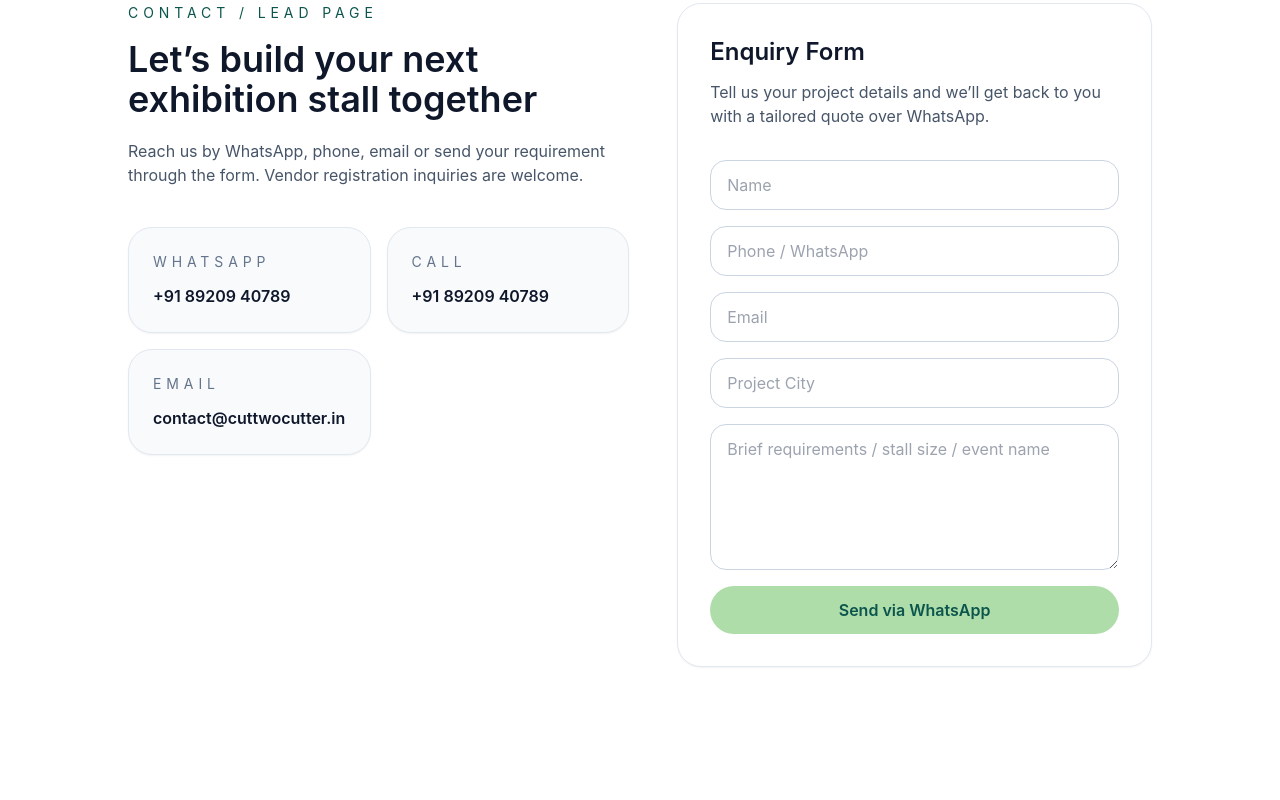
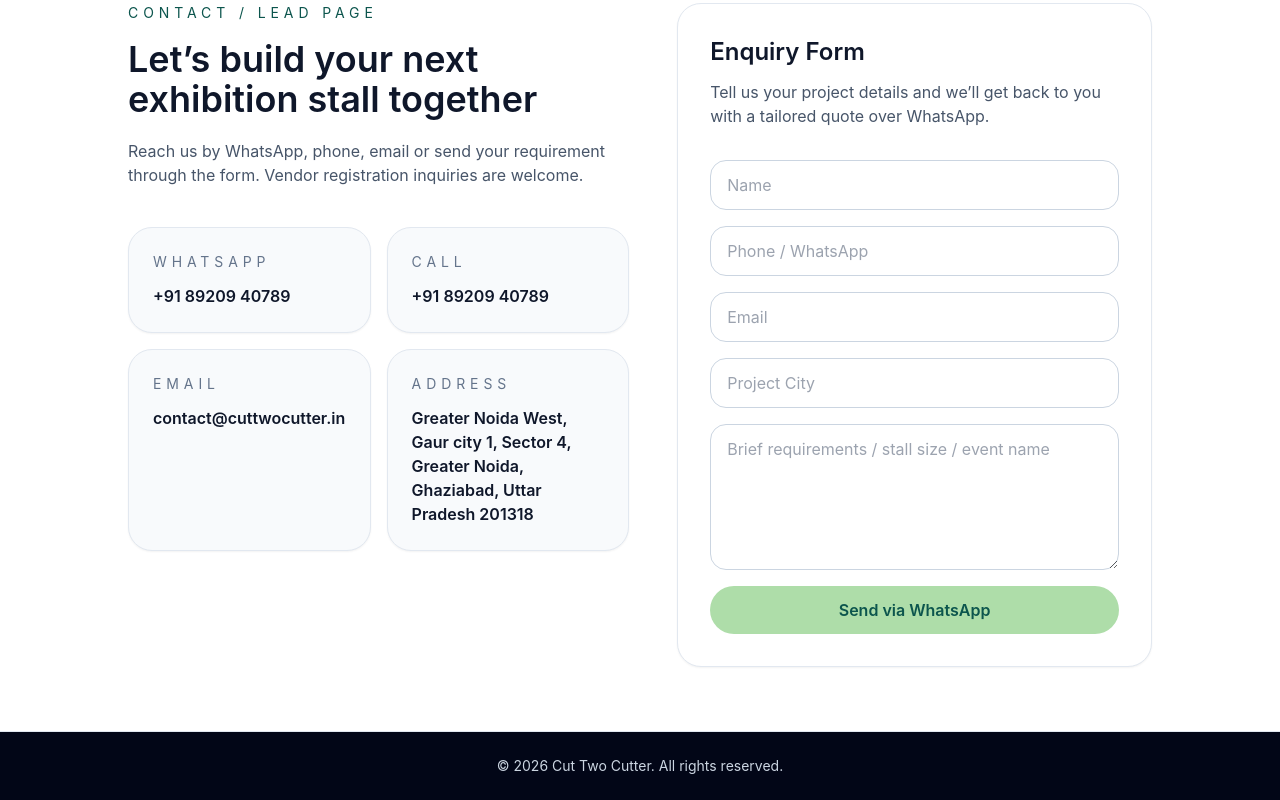
Before and after one commit to cuttwocutter/events, a Next.js app: page /contact in a window 1280 px wide. Shown: the part 193-993 px from the top of the page. Before the commit the page ends 924 px from the top, so only its background shows below. Built offline with nearby package versions, Linux system fonts and the light colour scheme.

Commit message:
changes updated

```diff
--- a/app/contact/page.js
+++ b/app/contact/page.js
@@ -26,6 +26,10 @@ export default function Contact() {
                                 <p className="text-sm uppercase tracking-[0.35em] text-slate-500">Email</p>
                                 <p className="mt-3 font-semibold text-slate-900">contact@cuttwocutter.in</p>
                             </a>
+                            <a href="/" className="rounded-3xl border border-slate-200 bg-slate-50 p-6 shadow-sm hover:bg-slate-100 transition">
+                                <p className="text-sm uppercase tracking-[0.35em] text-slate-500">Address</p>
+                                <p className="mt-3 font-semibold text-slate-900">Greater Noida West, Gaur city 1, Sector 4, Greater Noida, Ghaziabad, Uttar Pradesh 201318</p>
+                            </a>
                         </div>
                     </div>
 
--- a/app/layout.jsx
+++ b/app/layout.jsx
@@ -3,7 +3,8 @@ import { getImageUrl } from "../lib/utils";
 
 export const metadata = {
   title: "Exhibition, Retail & Interior Company | Your Company",
-  description: "We provide exhibition, retail, interiors, signage & kiosk solutions across India & internationally",
+  description:
+    "We provide exhibition, retail, interiors, signage & kiosk solutions across India & internationally",
   icons: {
     icon: getImageUrl("/cut_two_cutter_logo.svg"),
   },
@@ -12,7 +13,12 @@ export const metadata = {
 export default function RootLayout({ children }) {
   return (
     <html lang="en" suppressHydrationWarning>
-      <body suppressHydrationWarning>{children}</body>
+      <body suppressHydrationWarning className="min-h-screen flex flex-col">
+        <main className="flex-1">{children}</main>
+        <footer className="border-t border-slate-200 bg-slate-950 text-slate-300 py-6 text-center text-sm">
+          © {new Date().getFullYear()} Cut Two Cutter. All rights reserved.
+        </footer>
+      </body>
     </html>
   );
 }
```
